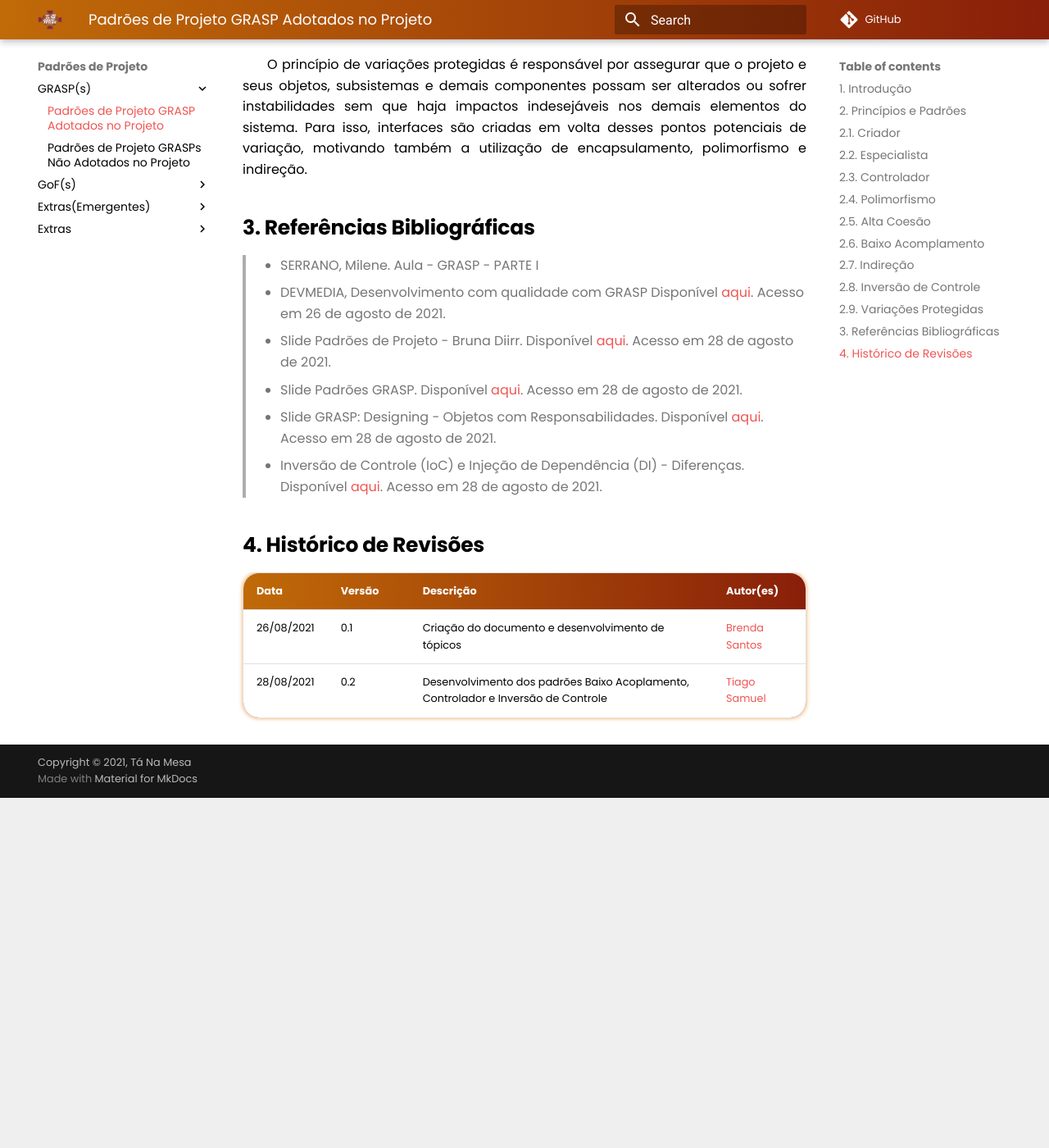
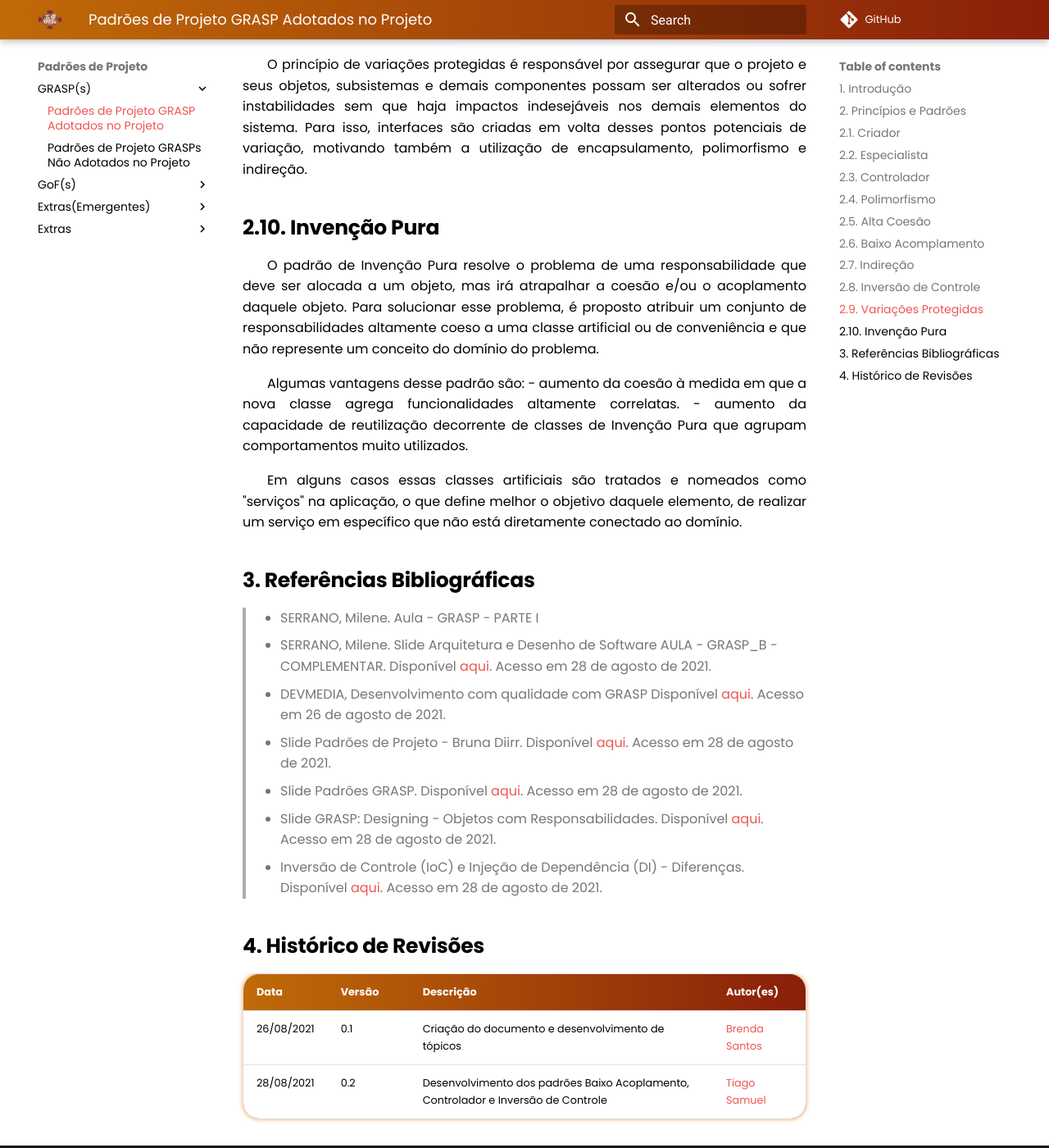
Before and after one commit to UnBArqDsw2021-1/2021.1_G02_TaNaMesa_docs, an MkDocs documentation site: the page built from docs/3-Padroes-de-Projeto/GRASPs/Padroes-Adotados-no-Projeto.md, in a window 1280 px wide and 1400 px high, scrolled down 2511 px. Shown: the whole window at 82% size. Built offline with MkDocs 1.6.1 and Material for MkDocs 9.7.7, drawn with Linux system fonts in a browser that asks for light colours; comment, search, counter and statistics services are not loaded; before the commit the page ends 3484 px from its top, so only the background shows below that.

Commit message:
(#99) Adicionando padrão de Invenção Pura ao doc de GRASPs

```diff
--- a/docs/3-Padroes-de-Projeto/GRASPs/Padroes-Adotados-no-Projeto.md
+++ b/docs/3-Padroes-de-Projeto/GRASPs/Padroes-Adotados-no-Projeto.md
@@ -37,8 +37,21 @@ Inversão de Controle prega para usarmos o controle das instancias de uma determ
 ## 2.9. Variações Protegidas
 O princípio de variações protegidas é responsável por assegurar que o projeto e seus objetos, subsistemas e demais componentes possam ser alterados ou sofrer instabilidades sem que haja impactos indesejáveis nos demais elementos do sistema. Para isso, interfaces são criadas em volta desses pontos potenciais de variação, motivando também a utilização de encapsulamento, polimorfismo e indireção.
 
+## 2.10. Invenção Pura
+O padrão de Invenção Pura resolve o problema de uma responsabilidade que deve ser alocada a um objeto, mas irá atrapalhar a coesão e/ou o acoplamento daquele objeto. Para solucionar esse problema, é proposto atribuir um conjunto de responsabilidades altamente coeso a uma classe artificial ou de conveniência
+e que não represente um conceito do domínio do problema.
+
+Algumas vantagens desse padrão são:
+- aumento da coesão à medida em que a nova classe agrega funcionalidades
+altamente correlatas.
+- aumento da capacidade de reutilização decorrente de classes de Invenção Pura
+que agrupam comportamentos muito utilizados.
+
+Em alguns casos essas classes artificiais são tratados e nomeados como "serviços" na aplicação, o que define melhor o objetivo daquele elemento, de realizar um serviço em específico que não está diretamente conectado ao domínio.
+
 ## 3. Referências Bibliográficas
 > - SERRANO, Milene. Aula - GRASP - PARTE I
+> - SERRANO, Milene. Slide Arquitetura e Desenho de Software AULA - GRASP_B - COMPLEMENTAR. Disponível [aqui](https://aprender3.unb.br/pluginfile.php/897140/mod_label/intro/Arquitetura%20e%20Desenho%20de%20Software%20-%20Aula%20GRASP_B%20-%20Profa.%20Milene%20-%20Complementar.pdf). Acesso em 28 de agosto de 2021.
 > - DEVMEDIA, Desenvolvimento com qualidade com GRASP Disponível [aqui](]https://www.devmedia.com.br/desenvolvimento-com-qualidade-com-grasp/28704). Acesso em 26 de agosto de 2021.
 > - Slide Padrões de Projeto - Bruna Diirr. Disponível [aqui](http://www.ic.uff.br/~anselmo/cursos/ProjSoft/apresentacoes/Padroes%20de%20projeto.pdf). Acesso em 28 de agosto de 2021.
 > - Slide Padrões GRASP. Disponível [aqui](http://www.facom.ufu.br/~bacala/ESOF/05a-Padr%C3%B5es%20GRASP.pdf). Acesso em 28 de agosto de 2021.
```
